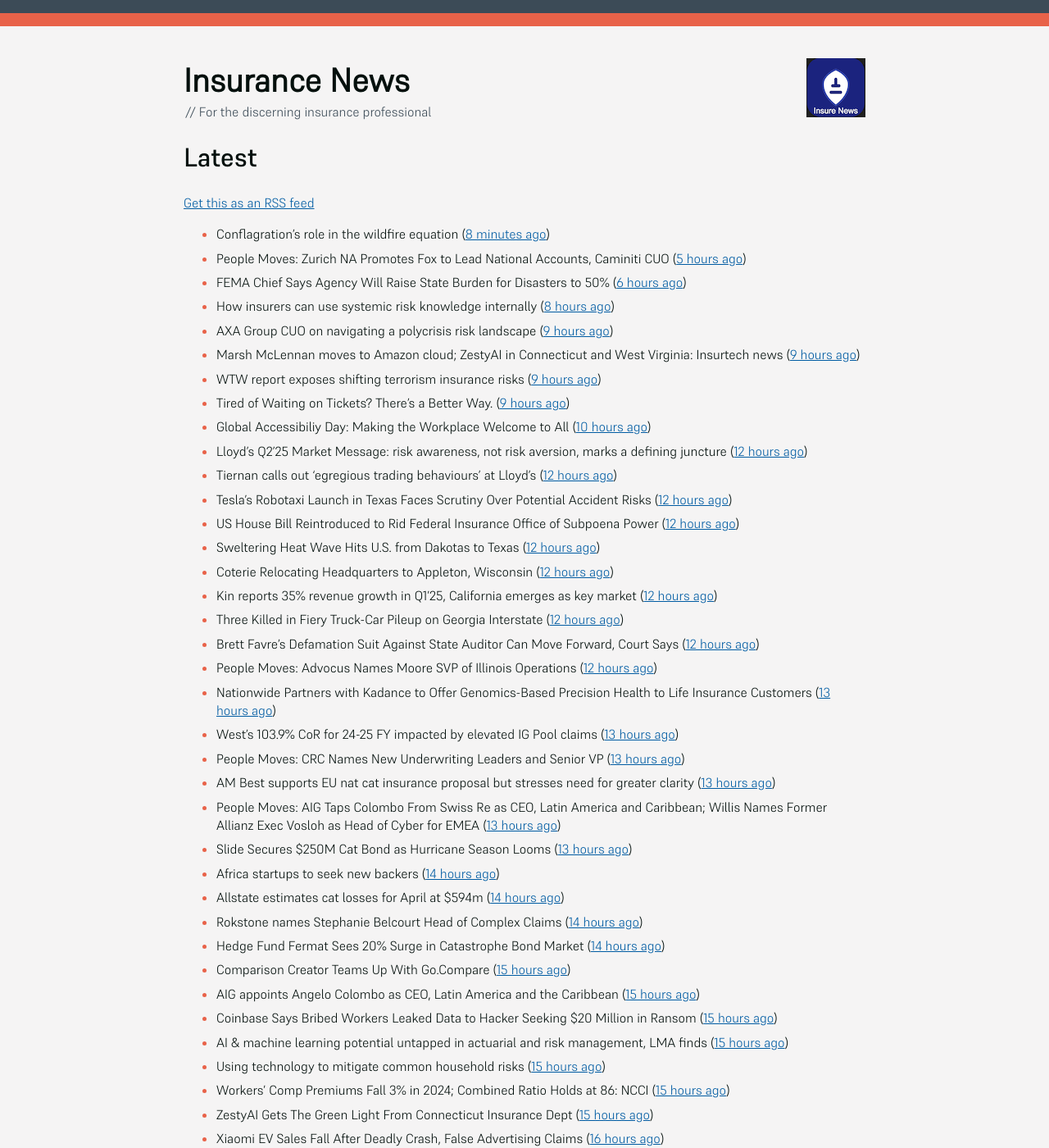
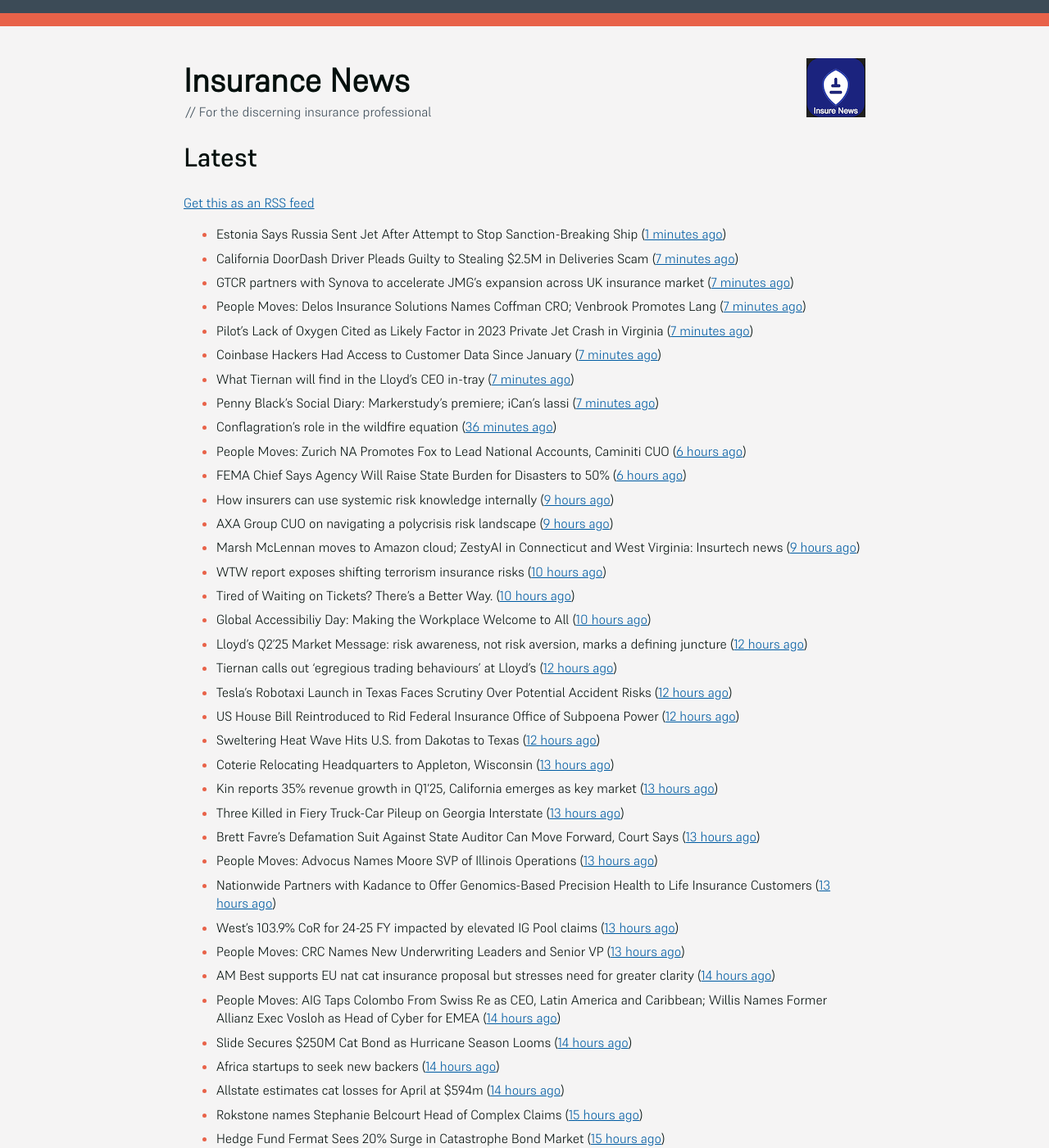
Before and after one commit to mat-0/feeds.thechels.uk, a Jekyll site: the page built from index.md, in a window 1280 px wide and 1400 px high. Shown: the whole window at 82% size. Built offline with Jekyll 4.4.1, drawn with Linux system fonts in a browser that asks for light colours; some of the changed text lies outside the part shown.

Commit message:
New Feed

```diff
--- a/index.md
+++ b/index.md
@@ -8,74 +8,76 @@ description: Latest Updates
 [Get this as an RSS feed](/feed.rss)
 
 <!-- news_marker starts -->
-- Conflagration’s role in the wildfire equation ([8 minutes ago](https://www.insurancejournal.com/blogs/cotality/2025/05/16/823947.htm))
-- People Moves: Zurich NA Promotes Fox to Lead National Accounts, Caminiti CUO ([5 hours ago](https://www.insurancejournal.com/news/national/2025/05/15/823985.htm))
+- Estonia Says Russia Sent Jet After Attempt to Stop Sanction-Breaking Ship ([1 minutes ago](https://www.insurancejournal.com/news/international/2025/05/16/823959.htm))
+- California DoorDash Driver Pleads Guilty to Stealing $2.5M in Deliveries Scam ([7 minutes ago](https://www.insurancejournal.com/news/west/2025/05/16/823989.htm))
+- GTCR partners with Synova to accelerate JMG’s expansion across UK insurance market ([7 minutes ago](https://www.reinsurancene.ws/gtcr-partners-with-synova-to-accelerate-jmgs-expansion-across-uk-insurance-market/))
+- People Moves: Delos Insurance Solutions Names Coffman CRO; Venbrook Promotes Lang ([7 minutes ago](https://www.insurancejournal.com/news/west/2025/05/16/823705.htm))
+- Pilot’s Lack of Oxygen Cited as Likely Factor in 2023 Private Jet Crash in Virginia ([7 minutes ago](https://www.insurancejournal.com/news/east/2025/05/16/823826.htm))
+- Coinbase Hackers Had Access to Customer Data Since January ([7 minutes ago](https://www.insurancejournal.com/news/national/2025/05/16/823970.htm))
+- What Tiernan will find in the Lloyd's CEO in-tray ([7 minutes ago](https://www.postonline.co.uk/lloydslondon/7957720/what-tiernan-will-find-in-the-lloyds-ceo-in-tray))
+- Penny Black’s Social Diary: Markerstudy’s premiere; iCan’s lassi ([7 minutes ago](https://www.postonline.co.uk/people/7957568/penny-blacks-social-diary-markerstudys-premiere-icans-lassi))
+- Conflagration’s role in the wildfire equation ([36 minutes ago](https://www.insurancejournal.com/blogs/cotality/2025/05/16/823947.htm))
+- People Moves: Zurich NA Promotes Fox to Lead National Accounts, Caminiti CUO ([6 hours ago](https://www.insurancejournal.com/news/national/2025/05/15/823985.htm))
 - FEMA Chief Says Agency Will Raise State Burden for Disasters to 50% ([6 hours ago](https://www.insurancejournal.com/news/national/2025/05/15/823980.htm))
-- How insurers can use systemic risk knowledge internally ([8 hours ago](https://www.dig-in.com/opinion/how-insurers-can-use-systemic-risk-knowledge-internally))
+- How insurers can use systemic risk knowledge internally ([9 hours ago](https://www.dig-in.com/opinion/how-insurers-can-use-systemic-risk-knowledge-internally))
 - AXA Group CUO on navigating a polycrisis risk landscape ([9 hours ago](https://www.insurancebusinessmag.com/uk/news/breaking-news/axa-group-cuo-on-navigating-a-polycrisis-risk-landscape-535921.aspx))
 - Marsh McLennan moves to Amazon cloud; ZestyAI in Connecticut and West Virginia: Insurtech news ([9 hours ago](https://www.dig-in.com/news/marsh-mclennan-to-amazon-cloud-zestyai-and-insurtech-news))
-- WTW report exposes shifting terrorism insurance risks ([9 hours ago](https://www.insurancebusinessmag.com/uk/news/breaking-news/wtw-report-exposes-shifting-terrorism-insurance-risks-535909.aspx))
-- Tired of Waiting on Tickets? There’s a Better Way. ([9 hours ago](https://www.insurancejournal.com/blogs/expert-insured/2025/05/15/823954.htm))
+- WTW report exposes shifting terrorism insurance risks ([10 hours ago](https://www.insurancebusinessmag.com/uk/news/breaking-news/wtw-report-exposes-shifting-terrorism-insurance-risks-535909.aspx))
+- Tired of Waiting on Tickets? There’s a Better Way. ([10 hours ago](https://www.insurancejournal.com/blogs/expert-insured/2025/05/15/823954.htm))
 - Global Accessibiliy Day: Making the Workplace Welcome to All ([10 hours ago](https://insurance-edge.net/2025/05/15/global-accessibiliy-day-making-the-workplace-welcome-to-all/))
 - Lloyd’s Q2’25 Market Message: risk awareness, not risk aversion, marks a defining juncture ([12 hours ago](https://www.reinsurancene.ws/lloyds-q225-market-message-risk-awareness-not-risk-aversion-marks-a-defining-juncture/))
 - Tiernan calls out ‘egregious trading behaviours’ at Lloyd’s ([12 hours ago](https://www.postonline.co.uk/lloydslondon/7957765/tiernan-calls-out-egregious-trading-behaviours-at-lloyds))
 - Tesla’s Robotaxi Launch in Texas Faces Scrutiny Over Potential Accident Risks ([12 hours ago](https://www.insurancejournal.com/news/southcentral/2025/05/15/823930.htm))
 - US House Bill Reintroduced to Rid Federal Insurance Office of Subpoena Power ([12 hours ago](https://www.insurancejournal.com/news/national/2025/05/15/823897.htm))
 - Sweltering Heat Wave Hits U.S. from Dakotas to Texas ([12 hours ago](https://www.insurancejournal.com/news/southcentral/2025/05/15/823927.htm))
-- Coterie Relocating Headquarters to Appleton, Wisconsin ([12 hours ago](https://www.insurancejournal.com/news/midwest/2025/05/15/823924.htm))
-- Kin reports 35% revenue growth in Q1’25, California emerges as key market ([12 hours ago](https://www.reinsurancene.ws/kin-reports-35-revenue-growth-in-q125-california-emerges-as-key-market/))
-- Three Killed in Fiery Truck-Car Pileup on Georgia Interstate ([12 hours ago](https://www.insurancejournal.com/news/southeast/2025/05/15/823917.htm))
-- Brett Favre’s Defamation Suit Against State Auditor Can Move Forward, Court Says ([12 hours ago](https://www.insurancejournal.com/news/southeast/2025/05/15/823911.htm))
-- People Moves: Advocus Names Moore SVP of Illinois Operations ([12 hours ago](https://www.insurancejournal.com/news/midwest/2025/05/15/823905.htm))
+- Coterie Relocating Headquarters to Appleton, Wisconsin ([13 hours ago](https://www.insurancejournal.com/news/midwest/2025/05/15/823924.htm))
+- Kin reports 35% revenue growth in Q1’25, California emerges as key market ([13 hours ago](https://www.reinsurancene.ws/kin-reports-35-revenue-growth-in-q125-california-emerges-as-key-market/))
+- Three Killed in Fiery Truck-Car Pileup on Georgia Interstate ([13 hours ago](https://www.insurancejournal.com/news/southeast/2025/05/15/823917.htm))
+- Brett Favre’s Defamation Suit Against State Auditor Can Move Forward, Court Says ([13 hours ago](https://www.insurancejournal.com/news/southeast/2025/05/15/823911.htm))
+- People Moves: Advocus Names Moore SVP of Illinois Operations ([13 hours ago](https://www.insurancejournal.com/news/midwest/2025/05/15/823905.htm))
 - Nationwide Partners with Kadance to Offer Genomics-Based Precision Health to Life Insurance Customers ([13 hours ago](https://www.insurtechinsights.com/nationwide-partners-with-kadance-to-offer-genomics-based-precision-health-to-life-insurance-customers/))
 - West’s 103.9% CoR for 24-25 FY impacted by elevated IG Pool claims ([13 hours ago](https://www.reinsurancene.ws/wests-103-9-cor-for-24-25-fy-impacted-by-elevated-ig-pool-claims/))
 - People Moves: CRC Names New Underwriting Leaders and Senior VP ([13 hours ago](https://www.insurancejournal.com/news/southeast/2025/05/15/823894.htm))
-- AM Best supports EU nat cat insurance proposal but stresses need for greater clarity ([13 hours ago](https://www.reinsurancene.ws/am-best-supports-eu-nat-cat-insurance-proposal-but-stresses-need-for-greater-clarity/))
-- People Moves: AIG Taps Colombo From Swiss Re as CEO, Latin America and Caribbean; Willis Names Former Allianz Exec Vosloh as Head of Cyber for EMEA ([13 hours ago](https://www.insurancejournal.com/news/international/2025/05/15/823886.htm))
-- Slide Secures $250M Cat Bond as Hurricane Season Looms ([13 hours ago](https://www.insurancejournal.com/news/southeast/2025/05/15/823884.htm))
+- AM Best supports EU nat cat insurance proposal but stresses need for greater clarity ([14 hours ago](https://www.reinsurancene.ws/am-best-supports-eu-nat-cat-insurance-proposal-but-stresses-need-for-greater-clarity/))
+- People Moves: AIG Taps Colombo From Swiss Re as CEO, Latin America and Caribbean; Willis Names Former Allianz Exec Vosloh as Head of Cyber for EMEA ([14 hours ago](https://www.insurancejournal.com/news/international/2025/05/15/823886.htm))
+- Slide Secures $250M Cat Bond as Hurricane Season Looms ([14 hours ago](https://www.insurancejournal.com/news/southeast/2025/05/15/823884.htm))
 - Africa startups to seek new backers ([14 hours ago](https://www.dig-in.com/articles/africa-startups-to-seek-new-backers))
 - Allstate estimates cat losses for April at $594m ([14 hours ago](https://www.reinsurancene.ws/allstate-estimates-cat-losses-for-april-at-594m/))
-- Rokstone names Stephanie Belcourt Head of Complex Claims ([14 hours ago](https://www.reinsurancene.ws/rokstone-names-stephanie-belcourt-head-of-complex-claims/))
-- Hedge Fund Fermat Sees 20% Surge in Catastrophe Bond Market ([14 hours ago](https://www.insurancejournal.com/news/international/2025/05/15/823861.htm))
+- Rokstone names Stephanie Belcourt Head of Complex Claims ([15 hours ago](https://www.reinsurancene.ws/rokstone-names-stephanie-belcourt-head-of-complex-claims/))
+- Hedge Fund Fermat Sees 20% Surge in Catastrophe Bond Market ([15 hours ago](https://www.insurancejournal.com/news/international/2025/05/15/823861.htm))
 - Comparison Creator Teams Up With Go.Compare ([15 hours ago](https://insurance-edge.net/2025/05/15/comparison-creator-teams-up-with-go-compare/))
 - AIG appoints Angelo Colombo as CEO, Latin America and the Caribbean ([15 hours ago](https://www.reinsurancene.ws/aig-appoints-angelo-colombo-as-ceo-latin-america-and-the-caribbean/))
 - Coinbase Says Bribed Workers Leaked Data to Hacker Seeking $20 Million in Ransom ([15 hours ago](https://www.insurancejournal.com/news/national/2025/05/15/823862.htm))
-- AI & machine learning potential untapped in actuarial and risk management, LMA finds ([15 hours ago](https://www.reinsurancene.ws/ai-machine-learning-potential-untapped-in-actuarial-and-risk-management-lma-finds/))
-- Using technology to mitigate common household risks ([15 hours ago](https://www.dig-in.com/podcast/using-technology-to-mitigate-common-household-risks))
-- Workers’ Comp Premiums Fall 3% in 2024; Combined Ratio Holds at 86: NCCI ([15 hours ago](https://www.insurancejournal.com/news/national/2025/05/15/823850.htm))
-- ZestyAI Gets The Green Light From Connecticut Insurance Dept ([15 hours ago](https://insurance-edge.net/2025/05/15/zestyai-gets-the-green-light-from-connecticut-insurance-dept/))
+- AI & machine learning potential untapped in actuarial and risk management, LMA finds ([16 hours ago](https://www.reinsurancene.ws/ai-machine-learning-potential-untapped-in-actuarial-and-risk-management-lma-finds/))
+- Using technology to mitigate common household risks ([16 hours ago](https://www.dig-in.com/podcast/using-technology-to-mitigate-common-household-risks))
+- Workers’ Comp Premiums Fall 3% in 2024; Combined Ratio Holds at 86: NCCI ([16 hours ago](https://www.insurancejournal.com/news/national/2025/05/15/823850.htm))
+- ZestyAI Gets The Green Light From Connecticut Insurance Dept ([16 hours ago](https://insurance-edge.net/2025/05/15/zestyai-gets-the-green-light-from-connecticut-insurance-dept/))
 - Xiaomi EV Sales Fall After Deadly Crash, False Advertising Claims ([16 hours ago](https://www.insurancejournal.com/news/international/2025/05/15/823843.htm))
 - News Snippets: 15.05.2025 ([16 hours ago](https://insurance-edge.net/2025/05/15/news-snippets-15-05-2025/))
 - AXA XL bolsters Indian team with several senior appointments ([16 hours ago](https://www.reinsurancene.ws/axa-xl-bolsters-indian-team-with-several-senior-appointments/))
-- Compre Completes on Ethias S.A. Deal ([16 hours ago](https://insurance-edge.net/2025/05/15/compre-completes-on-ethias-s-a-deal/))
-- Conduit Re continues to evolve reinsurance strategy amid desire to reduce volatility: CEO ([16 hours ago](https://www.reinsurancene.ws/conduit-re-continues-to-evolve-reinsurance-strategy-amid-desire-to-reduce-volatility-ceo/))
-- Tinubu Secures $45 Million to Accelerate Global Leadership in Specialty Insurance SaaS ([17 hours ago](https://www.insurtechinsights.com/tinubu-secures-45-million-to-accelerate-global-leadership-in-specialty-insurance-saas/))
-- LMA Survey on How AI Can Enhance Actuarial Risk ([17 hours ago](https://insurance-edge.net/2025/05/15/lma-survey-on-how-ai-can-enhance-actuarial-risk/))
+- Compre Completes on Ethias S.A. Deal ([17 hours ago](https://insurance-edge.net/2025/05/15/compre-completes-on-ethias-s-a-deal/))
+- Tinubu Secures $45 Million to Accelerate Global Leadership in Specialty Insurance SaaS ([18 hours ago](https://www.insurtechinsights.com/tinubu-secures-45-million-to-accelerate-global-leadership-in-specialty-insurance-saas/))
+- LMA Survey on How AI Can Enhance Actuarial Risk ([18 hours ago](https://insurance-edge.net/2025/05/15/lma-survey-on-how-ai-can-enhance-actuarial-risk/))
 - Navigating the unexpected: Expert tips for effective claims management and swift recovery ([18 hours ago](https://www.insurancebusinessmag.com/uk/news/property-insurance/navigating-the-unexpected-expert-tips-for-effective-claims-management-and-swift-recovery-535498.aspx))
 - TIMBY Specialty Insurance Solutions Launches Warehouse Legal Liability Coverage to Expand Inland Marine Portfolio ([18 hours ago](https://www.insurtechinsights.com/timby-specialty-insurance-solutions-launches-warehouse-legal-liability-coverage-to-expand-inland-marine-portfolio/))
-- Broking stalwart on how the market has evolved ([18 hours ago](https://www.insurancebusinessmag.com/uk/news/breaking-news/broking-stalwart-on-how-the-market-has-evolved-535809.aspx))
-- FERMA's Foresight Committee calls for a shift to long-term risk strategies ([18 hours ago](https://www.insurancebusinessmag.com/uk/news/non-profits/fermas-foresight-committee-calls-for-a-shift-to-longterm-risk-strategies-535808.aspx))
-- Allianz sees strong start to 2025, reaffirms full-year outlook ([18 hours ago](https://www.insurancebusinessmag.com/uk/news/breaking-news/allianz-sees-strong-start-to-2025-reaffirms-fullyear-outlook-535802.aspx))
-- Talanx reports record-breaking start to the year amid high claims ([18 hours ago](https://www.insurancebusinessmag.com/uk/news/breaking-news/talanx-reports-recordbreaking-start-to-the-year-amid-high-claims-535796.aspx))
-- 'Poly-employment': Transparency in workplaces encouraged amid rise of secondary jobs ([18 hours ago](https://www.insurancebusinessmag.com/uk/news/breaking-news/polyemployment-transparency-in-workplaces-encouraged-amid-rise-of-secondary-jobs-535784.aspx))
-- ‘Synchronization’ of Europe’s Financial Rules With US, UK Is a Priority: France’s Macron ([18 hours ago](https://www.insurancejournal.com/news/international/2025/05/15/823833.htm))
+- Broking stalwart on how the market has evolved ([19 hours ago](https://www.insurancebusinessmag.com/uk/news/breaking-news/broking-stalwart-on-how-the-market-has-evolved-535809.aspx))
+- FERMA's Foresight Committee calls for a shift to long-term risk strategies ([19 hours ago](https://www.insurancebusinessmag.com/uk/news/non-profits/fermas-foresight-committee-calls-for-a-shift-to-longterm-risk-strategies-535808.aspx))
+- Allianz sees strong start to 2025, reaffirms full-year outlook ([19 hours ago](https://www.insurancebusinessmag.com/uk/news/breaking-news/allianz-sees-strong-start-to-2025-reaffirms-fullyear-outlook-535802.aspx))
+- Talanx reports record-breaking start to the year amid high claims ([19 hours ago](https://www.insurancebusinessmag.com/uk/news/breaking-news/talanx-reports-recordbreaking-start-to-the-year-amid-high-claims-535796.aspx))
+- 'Poly-employment': Transparency in workplaces encouraged amid rise of secondary jobs ([19 hours ago](https://www.insurancebusinessmag.com/uk/news/breaking-news/polyemployment-transparency-in-workplaces-encouraged-amid-rise-of-secondary-jobs-535784.aspx))
+- ‘Synchronization’ of Europe’s Financial Rules With US, UK Is a Priority: France’s Macron ([19 hours ago](https://www.insurancejournal.com/news/international/2025/05/15/823833.htm))
 - ‘Don’t preach to us’, pleads Pen CEO ([19 hours ago](https://www.postonline.co.uk/broker/7957752/dont-preach-to-us-pleads-pen-ceo))
 - bolttech and Sumitomo Corporation Launch Strategic Joint Venture to Expand Embedded Protection Solutions in Asia ([19 hours ago](https://www.insurtechinsights.com/bolttech-and-sumitomo-corporation-launch-strategic-joint-venture-to-expand-embedded-protection-solutions-in-asia/))
-- Aviva sees broad-based growth in Q1 across segments ([19 hours ago](https://www.insurancebusinessmag.com/uk/news/breaking-news/aviva-sees-broadbased-growth-in-q1-across-segments-535781.aspx))
-- DLG deal ‘on course’ and not a distraction for Aviva ([20 hours ago](https://www.postonline.co.uk/news/7957750/dlg-deal-on-course-and-not-a-distraction-for-aviva))
-- Q&A: Andy Hutchinson, Turvi ([20 hours ago](https://www.postonline.co.uk/technology/7957394/qa-andy-hutchinson-turvi))
-- BIBA CEO spotlights AI, FCA reforms at 2025 conference ([21 hours ago](https://www.insurancebusinessmag.com/uk/news/breaking-news/biba-ceo-spotlights-ai-fca-reforms-at-2025-conference-535774.aspx))
-- CMI honours Dame Amanda Blanc and Baroness Louise Casey for transformative leadership ([21 hours ago](https://www.insurancebusinessmag.com/uk/news/breaking-news/cmi-honours-dame-amanda-blanc-and-baroness-louise-casey-for-transformative-leadership-535773.aspx))
-- Two industry veterans receive BIBA 2025 awards ([21 hours ago](https://www.insurancebusinessmag.com/uk/news/breaking-news/two-industry-veterans-receive-biba-2025-awards-535772.aspx))
-- Willis names head of cyber for EMEA ([21 hours ago](https://www.insurancebusinessmag.com/uk/news/cyber/willis-names-head-of-cyber-for-emea-535771.aspx))
+- Aviva sees broad-based growth in Q1 across segments ([20 hours ago](https://www.insurancebusinessmag.com/uk/news/breaking-news/aviva-sees-broadbased-growth-in-q1-across-segments-535781.aspx))
+- DLG deal ‘on course’ and not a distraction for Aviva ([21 hours ago](https://www.postonline.co.uk/news/7957750/dlg-deal-on-course-and-not-a-distraction-for-aviva))
+- Q&A: Andy Hutchinson, Turvi ([21 hours ago](https://www.postonline.co.uk/technology/7957394/qa-andy-hutchinson-turvi))
+- BIBA CEO spotlights AI, FCA reforms at 2025 conference ([22 hours ago](https://www.insurancebusinessmag.com/uk/news/breaking-news/biba-ceo-spotlights-ai-fca-reforms-at-2025-conference-535774.aspx))
+- CMI honours Dame Amanda Blanc and Baroness Louise Casey for transformative leadership ([22 hours ago](https://www.insurancebusinessmag.com/uk/news/breaking-news/cmi-honours-dame-amanda-blanc-and-baroness-louise-casey-for-transformative-leadership-535773.aspx))
+- Two industry veterans receive BIBA 2025 awards ([22 hours ago](https://www.insurancebusinessmag.com/uk/news/breaking-news/two-industry-veterans-receive-biba-2025-awards-535772.aspx))
+- Willis names head of cyber for EMEA ([22 hours ago](https://www.insurancebusinessmag.com/uk/news/cyber/willis-names-head-of-cyber-for-emea-535771.aspx))
 - 2024 P/C Insurance Combined Ratio Best in More Than a Decade ([23 hours ago](https://www.insurancejournal.com/news/national/2025/05/15/823801.htm))
-- State Farm VP Apologizes to Homeowner While Allstate Gets Grilled at Senate Hearing ([23 hours ago](https://www.insurancejournal.com/news/national/2025/05/15/823722.htm))
-- TIMBY Specialty Launches Warehouse Legal Liability Coverage ([23 hours ago](https://www.insurancejournal.com/news/west/2025/05/15/823803.htm))
-- In Tesla’s Wake, More Big Companies Propose Voting ‘Dexit’ to Depart Delaware ([23 hours ago](https://www.insurancejournal.com/news/east/2025/05/15/823818.htm))
-- People Moves: Roberts Joins Alliant in Boston; MEMIC Promotes Amoateng and Finn ([23 hours ago](https://www.insurancejournal.com/news/east/2025/05/15/823382.htm))
-- New York Sues Capital One for Cheating Savings Depositors ([23 hours ago](https://www.insurancejournal.com/news/east/2025/05/15/823815.htm))
-- Throwback Thursday: CII card woes; Hiscox grows ([23 hours ago](https://www.postonline.co.uk/personal/7956604/throwback-thursday-cii-card-woes-hiscox-grows))
-- Why blaming hybrid working for productivity problems is too easy ([23 hours ago](https://www.postonline.co.uk/people/7957728/why-blaming-hybrid-working-for-productivity-problems-is-too-easy))
+- Throwback Thursday: CII card woes; Hiscox grows ([1 days ago](https://www.postonline.co.uk/personal/7956604/throwback-thursday-cii-card-woes-hiscox-grows))
+- Why blaming hybrid working for productivity problems is too easy ([1 days ago](https://www.postonline.co.uk/people/7957728/why-blaming-hybrid-working-for-productivity-problems-is-too-easy))
 - Digital is primary tool for customers to purchase insurance: J.D. Power ([1 days ago](https://www.dig-in.com/news/customers-prefer-buying-insurance-digitally-says-j-d-power))
 - Trust issues stall insurers' plans for youth, AI growth – GlobalData ([1 days ago](https://www.insurancebusinessmag.com/uk/news/breaking-news/trust-issues-stall-insurers-plans-for-youth-ai-growth--globaldata-535747.aspx))
 - How AI detection can change risk assessments ([1 days ago](https://www.dig-in.com/opinion/how-ai-detection-can-change-risk-assessments))
@@ -102,10 +104,10 @@ description: Latest Updates
 - Thomas Carroll keeping door open to expansion and M&A ([1 days ago](https://www.postonline.co.uk/broker/7957710/thomas-carroll-keeping-door-open-to-expansion-and-ma))
 - Brokers reveal UK's top MGAs for 2025 ([1 days ago](https://www.insurancebusinessmag.com/uk/news/breaking-news/brokers-reveal-uks-top-mgas-for-2025-535588.aspx))
 - FCA opens consultation outlining plans to simplify insurance rulebook ([1 days ago](https://www.insurancebusinessmag.com/uk/news/breaking-news/fca-opens-consultation-outlining-plans-to-simplify-insurance-rulebook-535587.aspx))
-- Blog: Why digital transformation fails – and how insurers can flip the script ([1 days ago](https://www.postonline.co.uk/market-access/technology/7957641/blog-why-digital-transformation-fails-and-how-insurers-can-flip-the-script))
-- Diversity and Inclusion in Insurance Awards open for entries ([1 days ago](https://www.postonline.co.uk/people/7957734/diversity-and-inclusion-in-insurance-awards-open-for-entries))
-- Why legacy tech is a key driver of M&A in insurance ([1 days ago](https://www.postonline.co.uk/technology/7957402/why-legacy-tech-is-a-key-driver-of-ma-in-insurance))
-- What is making waves in marine insurance ([1 days ago](https://www.postonline.co.uk/commercial/7957426/what-is-making-waves-in-marine-insurance))
+- Why legacy tech is a key driver of M&A in insurance ([2 days ago](https://www.postonline.co.uk/technology/7957402/why-legacy-tech-is-a-key-driver-of-ma-in-insurance))
+- What is making waves in marine insurance ([2 days ago](https://www.postonline.co.uk/commercial/7957426/what-is-making-waves-in-marine-insurance))
+- Blog: Why digital transformation fails – and how insurers can flip the script ([2 days ago](https://www.postonline.co.uk/market-access/technology/7957641/blog-why-digital-transformation-fails-and-how-insurers-can-flip-the-script))
+- Diversity and Inclusion in Insurance Awards open for entries ([2 days ago](https://www.postonline.co.uk/people/7957734/diversity-and-inclusion-in-insurance-awards-open-for-entries))
 - FCA strips back insurance rulebook ([2 days ago](https://www.postonline.co.uk/news/7957740/fca-strips-back-insurance-rulebook))
 - State Farm emergency rate increase approved in California ([2 days ago](https://www.dig-in.com/news/state-farm-emergency-rate-increase-approved-in-california))
 - Global insured losses exceed $100 billion annually, Geneva Association ([2 days ago](https://www.dig-in.com/news/global-insured-losses-exceed-100-billion-annually))
```
Also changed, not shown: other parts of index.md (+0 -2 lines).
